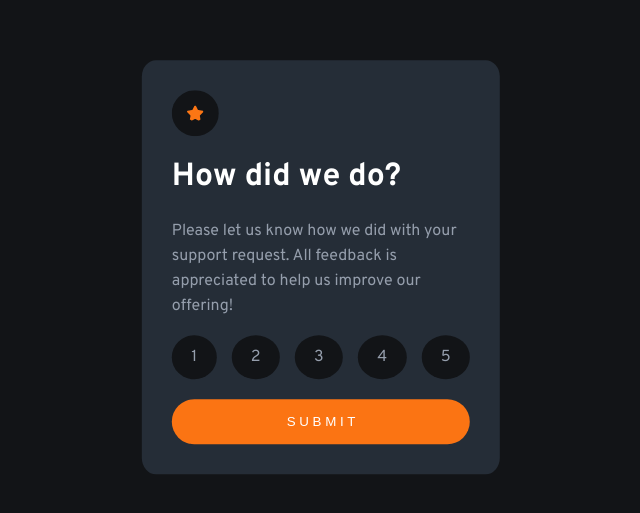
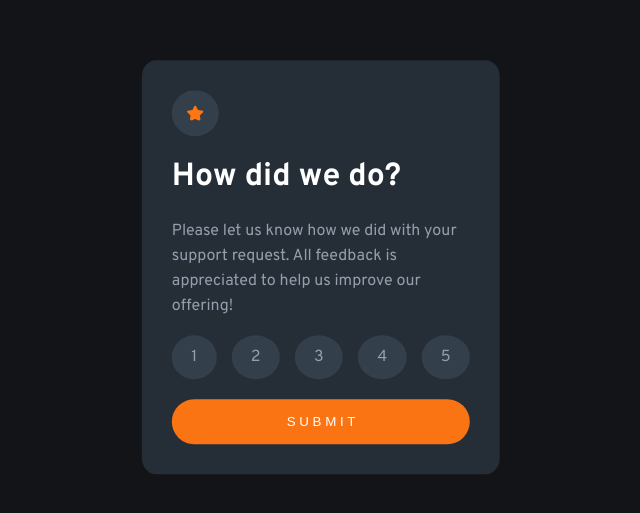
Before and after one commit to Manifoldbit/Interactive-rating-component, a plain HTML site: page index.html in a window 1280 px wide. Shown: the part 133-646 px from the top of the page, without its empty margins (319-959 px from the left). Drawn offline with Linux system fonts and the light colour scheme.

Commit message:
Update CSS and README.md

```diff
--- a/style.scss
+++ b/style.scss
@@ -24,7 +24,7 @@ body{
     // border: 1px solid red;
     border-radius: 50%;
     padding: 5%;
-    background-color:  hsl(216, 12%, 8%);
+    background-color:hsl(213, 19%, 25%);
 }
 
 .card-1{
@@ -54,10 +54,8 @@ body{
     // border: 1px solid yellow;
 }
 .btn{
-    // border: 1px solid blue;
-    // height: 10px;
     padding: 4% 6.5%;
-    background-color: hsl(216, 12%, 8%);
+    background-color:hsl(213, 19%, 25%);
     color: hsl(217, 12%, 63%);
     border-radius: 50%;
 }
```
Also changed, not shown: style.css, 2 other files.
